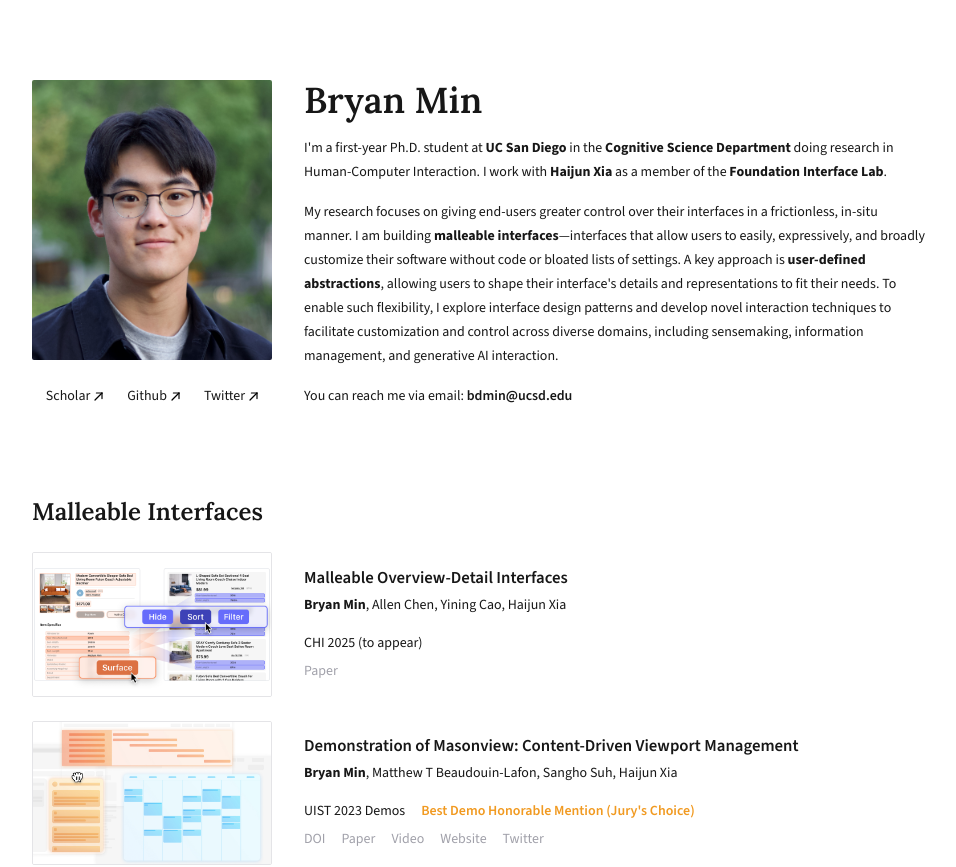
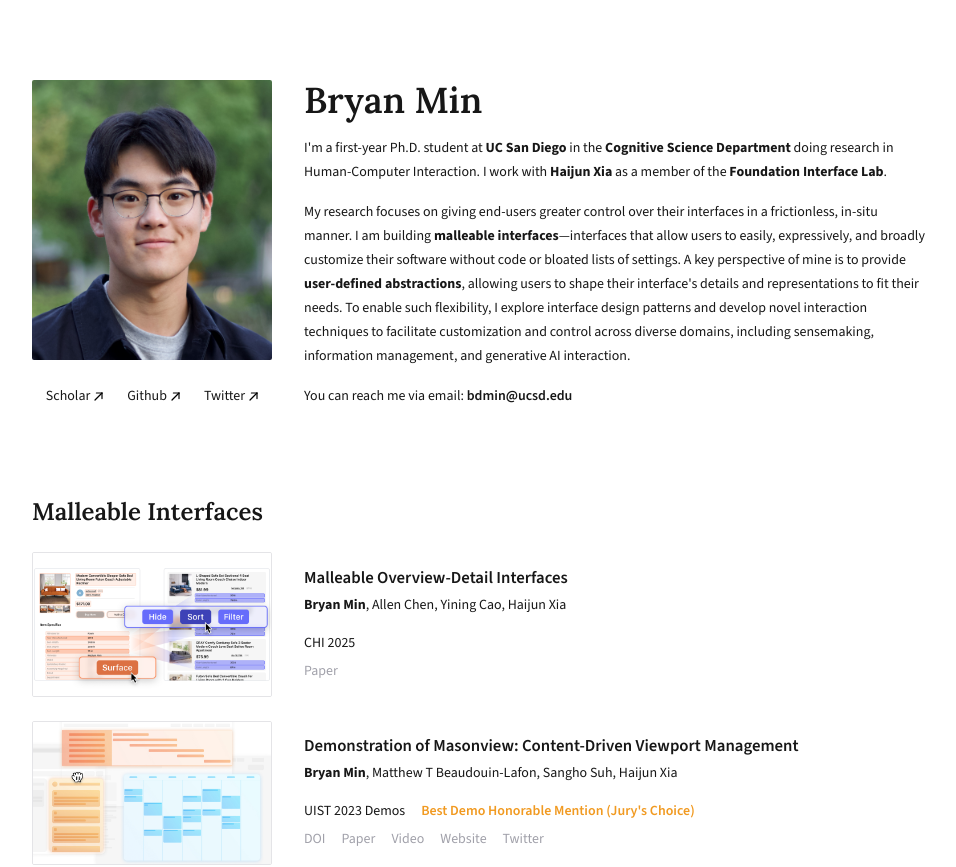
Before and after one commit to bdhmin/phd-portfolio, a Next.js app: page / in a window 1280 px wide. Shown: the top 867 px of the page, without its empty margins (160-1116 px from the left). Built offline with nearby package versions, Linux system fonts and the light colour scheme.

Commit message:
Updated publication data

```diff
--- a/src/lib/publications-data.ts
+++ b/src/lib/publications-data.ts
@@ -20,7 +20,7 @@ export const papers: Paper[] = [
     subtitle: '',
     type: 'publication',
     authors: ['Bryan Min', 'Allen Chen', 'Yining Cao', 'Haijun Xia'],
-    venue: 'CHI 2025 (to appear)',
+    venue: 'CHI 2025',
     resources: [
       // {
       //   type: 'DOI',
--- a/src/pages/about.tsx
+++ b/src/pages/about.tsx
@@ -68,7 +68,7 @@ export default function About() {
             interfaces in a frictionless, in-situ manner. I am building{' '}
             <b>malleable interfaces</b>—interfaces that allow users to easily,
             expressively, and broadly customize their software without code or
-            bloated lists of settings. A key approach is{' '}
+            bloated lists of settings. A key perspective of mine is to provide{' '}
             <b>user-defined abstractions</b>, allowing users to shape their
             interface's details and representations to fit their needs. To
             enable such flexibility, I explore interface design patterns and
```
